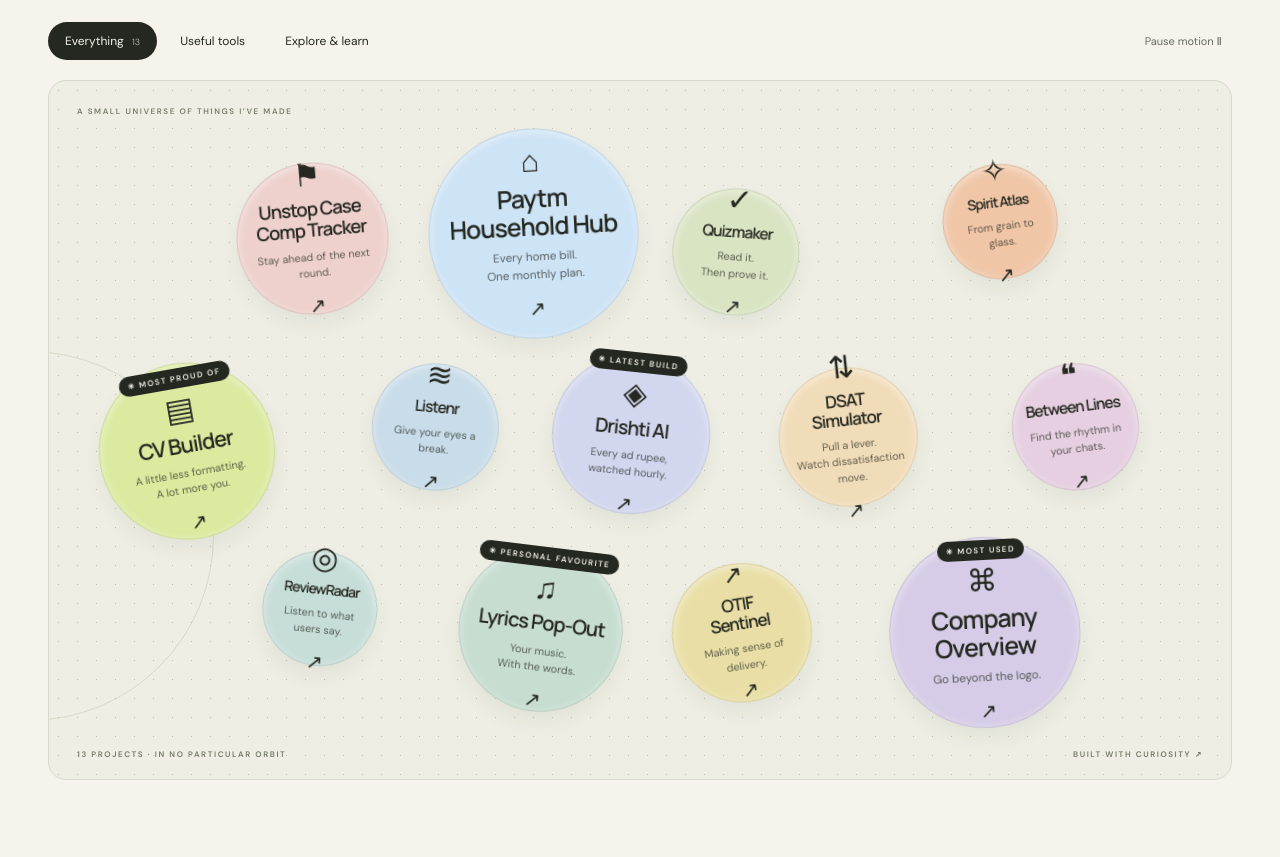
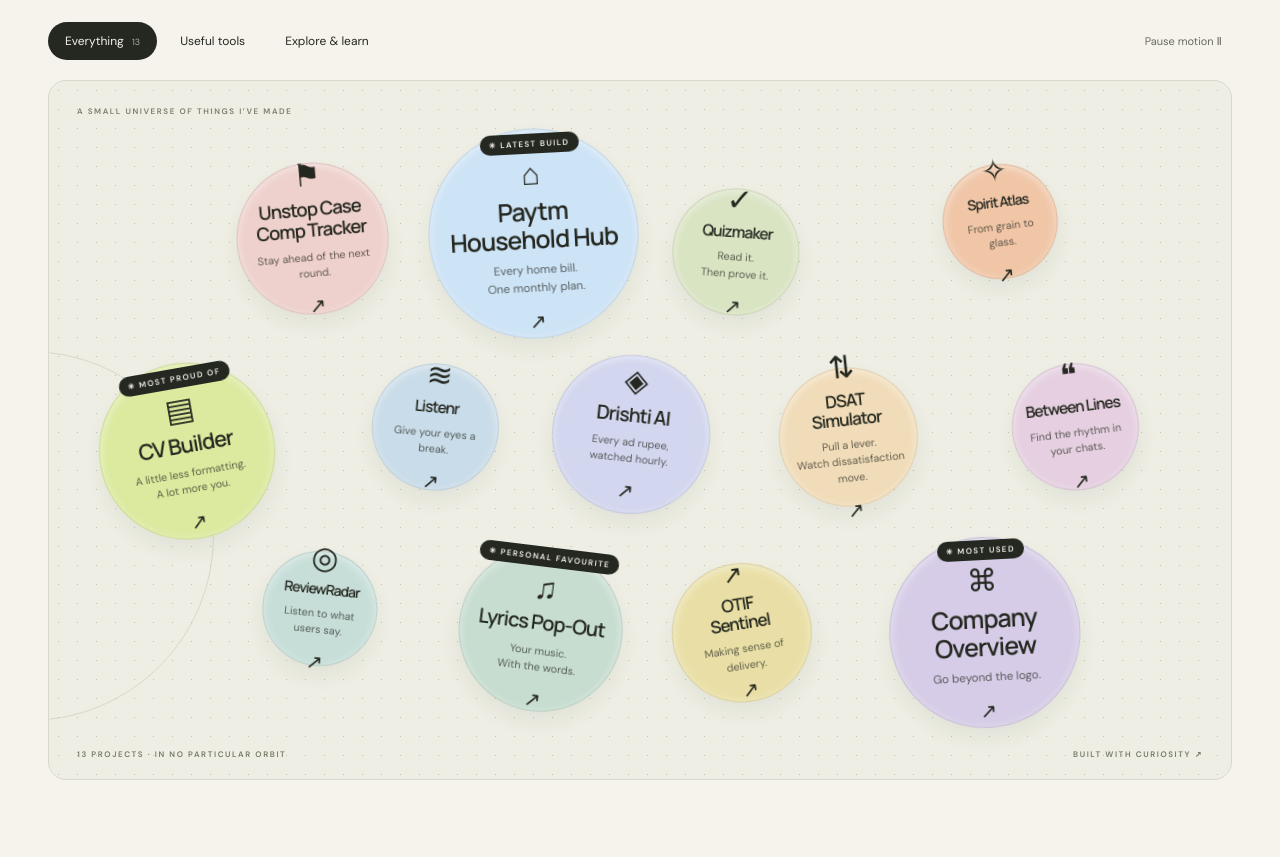
Before and after one commit to mayankmalviya64/mayankmalviya64.github.io, a plain HTML site: page beyond-my-cv/index.html in a window 1280 px wide. Shown: the part 800-1657 px from the top of the page. Drawn offline with Linux system fonts and the light colour scheme.

Commit message:
Beyond my CV: LATEST BUILD label moves from Drishti AI to Paytm Household Hub
Co-Authored-By: Claude Opus 5.5 <noreply@anthropic.com>

```diff
--- a/beyond-my-cv/index.html
+++ b/beyond-my-cv/index.html
@@ -24,12 +24,12 @@
     <!-- Each bubble is a normal button, supporting keyboards and touch. -->
     <div class="playground" id="playground"><span class="field-label" aria-hidden="true">A SMALL UNIVERSE OF THINGS I’VE MADE</span>
     <a class="bubble tracker" data-project="tracker" href="https://chromewebstore.google.com/detail/unstop-case-comp-tracker/loacdhgagghgffbgeipckahmjffhfgoi" target="_blank" rel="noopener noreferrer" data-category="tools" aria-label="Explore Unstop Case Comp Tracker"><span class="icon" aria-hidden="true">⚑</span><strong>Unstop Case<br>Comp Tracker</strong><span>Stay ahead of the next round.</span><b aria-hidden="true">↗</b></a>
-    <a class="bubble paytm feature" data-project="paytm" href="https://mayankmalviya64.github.io/paytm-household-hub/" target="_blank" rel="noopener noreferrer" data-category="explore" aria-label="Explore Paytm Household Hub"><span class="icon" aria-hidden="true">⌂</span><strong>Paytm<br>Household Hub</strong><span>Every home bill.<br>One monthly plan.</span><b aria-hidden="true">↗</b></a>
+    <a class="bubble paytm feature" data-project="paytm" href="https://mayankmalviya64.github.io/paytm-household-hub/" target="_blank" rel="noopener noreferrer" data-category="explore" aria-label="Explore Paytm Household Hub"><small class="bubble-flag">✳ LATEST BUILD</small><span class="icon" aria-hidden="true">⌂</span><strong>Paytm<br>Household Hub</strong><span>Every home bill.<br>One monthly plan.</span><b aria-hidden="true">↗</b></a>
     <a class="bubble quizmaker" data-project="quizmaker" href="https://mayankmalviya64.github.io/quizmaker/" target="_blank" rel="noopener noreferrer" data-category="tools" aria-label="Explore Quizmaker"><span class="icon" aria-hidden="true">✓</span><strong>Quizmaker</strong><span>Read it.<br>Then prove it.</span><b aria-hidden="true">↗</b></a>
     <a class="bubble spirit" data-project="spirit" href="https://mayankmalviya64.github.io/spirit-atlas/" target="_blank" rel="noopener noreferrer" data-category="explore" aria-label="Explore Spirit Atlas"><span class="icon" aria-hidden="true">✧</span><strong>Spirit Atlas</strong><span>From grain to glass.</span><b aria-hidden="true">↗</b></a>
     <a class="bubble cv" data-project="cv" href="https://mayankmalviya64.github.io/cv-builder/" target="_blank" rel="noopener noreferrer" data-category="tools" aria-label="Explore CV Builder"><small class="bubble-flag">✳ MOST PROUD OF</small><span class="icon" aria-hidden="true">▤</span><strong>CV Builder</strong><span>A little less formatting.<br>A lot more you.</span><b aria-hidden="true">↗</b></a>
     <a class="bubble listenr" data-project="listenr" href="https://mayankmalviya64.github.io/listenr-web/" target="_blank" rel="noopener noreferrer" data-category="tools" aria-label="Explore Listenr"><span class="icon" aria-hidden="true">≋</span><strong>Listenr</strong><span>Give your eyes a break.</span><b aria-hidden="true">↗</b></a>
-    <a class="bubble drishti" data-project="drishti" href="https://mayankmalviya64.github.io/drishti-ai/" target="_blank" rel="noopener noreferrer" data-category="explore" aria-label="Explore Drishti AI"><small class="bubble-flag">✳ LATEST BUILD</small><span class="icon" aria-hidden="true">◈</span><strong>Drishti AI</strong><span>Every ad rupee,<br>watched hourly.</span><b aria-hidden="true">↗</b></a>
+    <a class="bubble drishti" data-project="drishti" href="https://mayankmalviya64.github.io/drishti-ai/" target="_blank" rel="noopener noreferrer" data-category="explore" aria-label="Explore Drishti AI"><span class="icon" aria-hidden="true">◈</span><strong>Drishti AI</strong><span>Every ad rupee,<br>watched hourly.</span><b aria-hidden="true">↗</b></a>
     <a class="bubble dsat" data-project="dsat" href="https://mayankmalviya64.github.io/dsat-simulator/" target="_blank" rel="noopener noreferrer" data-category="explore" aria-label="Explore DSAT Simulator"><span class="icon" aria-hidden="true">⇅</span><strong>DSAT<br>Simulator</strong><span>Pull a lever.<br>Watch dissatisfaction move.</span><b aria-hidden="true">↗</b></a>
     <a class="bubble between" data-project="between" href="https://mayankmalviya64.github.io/between-lines/" target="_blank" rel="noopener noreferrer" data-category="tools" aria-label="Explore Between Lines"><span class="icon" aria-hidden="true">❝</span><strong>Between Lines</strong><span>Find the rhythm in your chats.</span><b aria-hidden="true">↗</b></a>
     <a class="bubble reviewradar" data-project="reviewradar" href="https://mayankmalviya64.github.io/reviewradar/" target="_blank" rel="noopener noreferrer" data-category="tools" aria-label="Explore ReviewRadar"><span class="icon" aria-hidden="true">◎</span><strong>ReviewRadar</strong><span>Listen to what users say.</span><b aria-hidden="true">↗</b></a>
```
